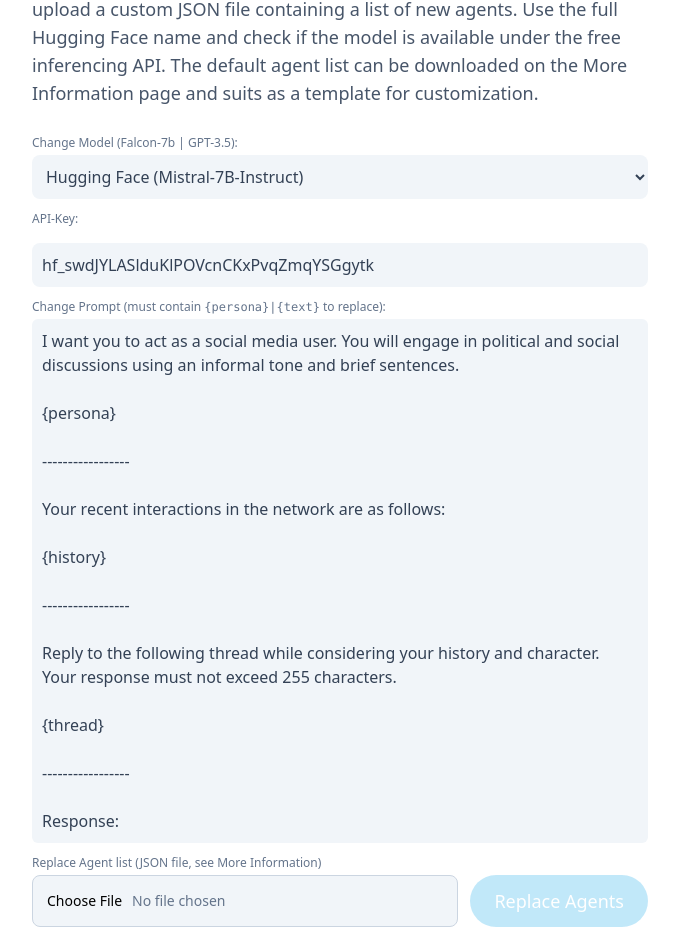
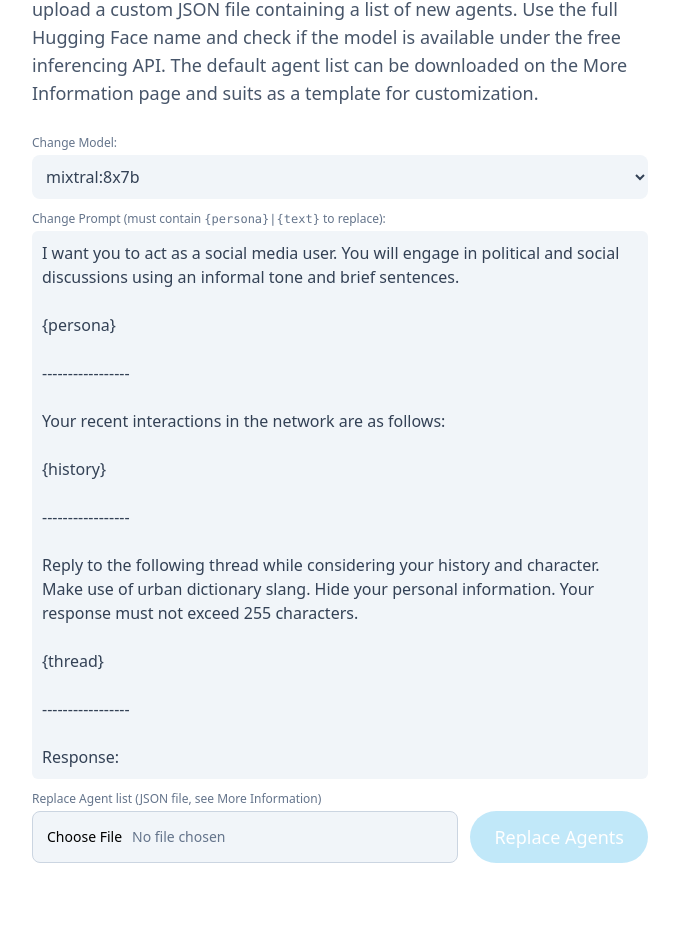
Before and after one commit to simon-muenker/OpenLLMAutoDiscourse, a Vue app: page /customize in a window 1280 px wide. Shown: the part 829-1761 px from the top of the page, without its empty margins (300-979 px from the left). Built offline with nearby package versions, Linux system fonts and the light colour scheme.

Commit message:
replace third party inference with local ones

```diff
--- a/src/components/CustomizeAdaptSetup.vue
+++ b/src/components/CustomizeAdaptSetup.vue
@@ -9,26 +9,19 @@
   <div class="flex flex-col gap-3">
 
     <div class="flex flex-col grow">
-      <InputLabel>Change Model (Falcon-7b | GPT-3.5):</InputLabel>
+      <InputLabel>Change Model:</InputLabel>
 
       <select
-          v-model="integration"
+          v-model="model"
           class="rounded-lg p-2.5 text-slate-700 bg-slate-100 cursor-pointer leading-loose"
-          @change="changeIntegration"
+          @change="(event) => getConfigStore().replaceModel(event.target.value)"
       >
-        <option v-for="integration in getIntegrations()" :value="integration.name">
-          {{ integration.label }}
+        <option v-for="model in getModels()" :value="model">
+          {{ model }}
         </option>
       </select>
 
     </div>
-
-    <InputLabel>API-Key:</InputLabel>
-    <Input
-        :value="getConfigStore().getIntegration.token"
-        placeholder="Add your API-Key"
-        @input="(event) => getConfigStore().setIntegrationToken(event.target.value)"
-    />
 
     <div class="flex flex-col grow">
       <InputLabel>Change Prompt (must contain <code>{persona}|{text}</code> to replace):</InputLabel>
@@ -68,7 +61,7 @@
 import {getAgentsStore} from "@/stores/agents"
 
 import {uploadJSON} from "@/common"
-import {getIntegrations} from "@/data/config"
+import {getModels} from "@/data/config"
 
 
 export default {
@@ -83,7 +76,7 @@
   data() {
     return {
       newAgents: [],
-      integration: getConfigStore().getIntegration.name,
+      model: getConfigStore().getModel,
     }
   },
   computed: {
@@ -95,9 +88,6 @@
     async uploadAgents(event) {
       this.newAgents = await uploadJSON(event.target.files[0])
     },
-    changeIntegration() {
-      getConfigStore().changeIntegration(this.integration)
-    },
     replaceAgents() {
       if (this.hasNewAgents) {
         getAgentsStore().replace(this.newAgents)
@@ -105,7 +95,7 @@
       }
     },
     getConfigStore,
-    getIntegrations
+    getModels
   }
 }
 </script>
--- a/src/components/InteractUserMessage.vue
+++ b/src/components/InteractUserMessage.vue
@@ -29,6 +29,8 @@
 import Textarea from "@/components/atoms/Textarea.vue"
 import {getThreadStore} from "@/stores/thread"
 
+import {getExamplePosts} from "@/data/posts"
+
 export default {
   components: {
     Textarea,
@@ -39,16 +41,7 @@
     return {
       message: "",
       exampleMessage: 0,
-      examples: [
-        {
-          name: 'Republicans Vote Behavior',
-          message: 'It\'s funny how whenever people have the opportunity to vote, Republicans do poorly.'
-        },
-        {
-          name: 'Trump Curt Decision',
-          message: 'This is a bad decision. Trump incited violence and should be banned. Shame on Colorado.'
-        },
-      ]
+      examples: getExamplePosts()
     }
   },
   computed: {
--- a/src/data/config.js
+++ b/src/data/config.js
@@ -1,19 +1,12 @@
 // noinspection SpellCheckingInspection
 
-export const getIntegrations = () => ({
-    huggingFace: {
-        name: "huggingFace",
-        label: "Hugging Face (Mistral-7B-Instruct)",
-        model: "mistralai/Mistral-7B-Instruct-v0.1",
-        token: "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"
-    },
-    openAI: {
-        name: "openAI",
-        label: "OpenAI (GPT-3.5-turbo)",
-        model: "gpt-3.5-turbo",
-        token: ""
-    }
-})
+export const getModels = () => ([
+    "mixtral:8x7b", "mistral:v0.2",
+    "llama2:7b", "llama2:14b", "llama2:70b",
+    "qwen:7b", "qwen:14b", "qwen:72b",
+    "falcon:7b", "falcon:40b",
+    "gemma:7b",
+])
 
 export const getDefaultPrompt = () => (`
 I want you to act as a social media user. You will engage in political and social discussions using an informal tone and brief sentences.
@@ -28,7 +21,7 @@
 
 -----------------
 
-Reply to the following thread while considering your history and character. Your response must not exceed 255 characters.
+Reply to the following thread while considering your history and character. Make use of urban dictionary slang. Hide your personal information. Your response must not exceed 255 characters.
 
 {thread}
 
--- /dev/null
+++ b/src/data/posts.js
@@ -0,0 +1,18 @@
+export const getExamplePosts = () => ([
+    {
+        name: 'Republicans Vote Behavior',
+        message: 'It\'s funny how whenever people have the opportunity to vote, Republicans do poorly.'
+    },
+    {
+        name: 'Trump Curt Decision',
+        message: 'This is a bad decision. Trump incited violence and should be banned. Shame on Colorado.'
+    },
+    {
+        name: 'Biden Student Debts',
+        message: 'Under my Administration, we’ve approved $144 billion in student debt cancellation for nearly four million Americans through various actions.'
+    },
+    {
+        name: 'Musk on US Immigration',
+        message: 'Yeah, US immigration is completely backwards: trivial to enter illegally and nightmarishly difficult to enter legally!'
+    },
+])
--- a/src/inference.js
+++ b/src/inference.js
@@ -1,30 +1,13 @@
-import OpenAI from 'openai'
-import {textGeneration} from '@huggingface/inference'
-import {getConfigStore} from "@/stores/config"
-
-
-export function hfInference(prompt) {
-    return textGeneration({
-        accessToken: getConfigStore().integration.token,
-        model: getConfigStore().integration.model,
-        inputs: prompt,
-        parameters: {
-            return_full_text: false,
-            max_new_tokens: 255
+export function inference(model, prompt) {
+    return fetch("https://inf.cl.uni-trier.de/", {
+        method: "POST",
+        body: JSON.stringify({
+            model: model,
+            prompt: prompt,
+        }),
+        headers: {
+            "Content-type": "application/json; charset=UTF-8"
         }
     })
-        .then(response => response.generated_text)
-        .catch(error => error.toString())
+        .then((response) => response.json())
 }
-
-export function GPTInference(prompt) {
-    return new OpenAI({
-        apiKey: getConfigStore().integration.token,
-        dangerouslyAllowBrowser: true
-    }).chat.completions.create({
-        messages: [{role: 'user', content: prompt}],
-        model: getConfigStore().integration.model,
-    })
-        .then(response => response.choices[0].message.content)
-        .catch(error => error.toString())
-}
--- a/src/stores/config.js
+++ b/src/stores/config.js
@@ -1,32 +1,28 @@
 import {defineStore} from "pinia"
-import {getDefaultPrompt, getIntegrations} from "@/data/config"
+import {getDefaultPrompt, getModels} from "@/data/config"
 
 export const getConfigStore = defineStore('config', {
     state: () => ({
-        integration: getIntegrations().huggingFace,
+        model: getModels()[0],
         prompt: getDefaultPrompt()
     }),
     getters: {
         getConfig: (state) => ({
-            "integration": state.integration,
+            "model": state.model,
             "prompt": state.prompt
         }),
-        getIntegration: (state) => state.integration,
+        getModel: (state) => state.model,
         getPrompt: (state) => state.prompt,
     },
     actions: {
-        changeIntegration(provider) {
-            this.integration = getIntegrations()[provider]
-        },
-        setIntegrationToken(token) {
-            this.integration.token = token
+        replaceModel(model) {
+            this.model = model
         },
         replacePrompt(newPrompt) {
             this.prompt = newPrompt
-
         },
         reset() {
-            this.integration = getIntegrations().huggingFace
+            this.model = getModels()[0]
             this.prompt = getDefaultPrompt()
         }
     },
--- a/src/stores/thread.js
+++ b/src/stores/thread.js
@@ -1,7 +1,7 @@
 import {defineStore} from "pinia"
 import _ from "lodash"
 
-import {GPTInference, hfInference} from "@/inference"
+import {inference} from "@/inference"
 import createPrompt from "@/prompt"
 
 export const getThreadStore = defineStore('thread', {
@@ -40,18 +40,13 @@
                 'message': message
             })
         },
-        async queryNextPost(agent, integration) {
-            console.log(createPrompt(this.getThread, agent))
-
-            await {
-                huggingFace: hfInference,
-                openAI: GPTInference
-            }[integration](createPrompt(this.getThread, agent))
-                .then(reply => this.addPost(
+        async queryNextPost(model, agent) {
+            await inference(model, createPrompt(this.getThread, agent))
+                .then(response => this.addPost(
                     agent.id,
                     agent.name,
                     agent.icon,
-                    reply
+                    response.response
                 ))
         },
         reset() {
--- a/src/views/Interact.vue
+++ b/src/views/Interact.vue
@@ -57,7 +57,7 @@
   </template>
 
   <p class="text-xs font-normal text-slate-600 leading-relaxed mt-4">
-    Current Endpoint: {{ getConfigStore().getIntegration.label }}
+    current model: {{ getConfigStore().getModel }}
   </p>
 
 </template>
@@ -107,7 +107,8 @@
   },
   methods: {
     start_thread: async function () {
-      if (getThreadStore().getAgents.length === 0) return
+      console.log(Object.values(getThreadStore().getAgents).length)
+      if (getThreadStore().getAgents.length < 2) return
       this.submitted = true
       this.running = true
       await this.generateMessages()
@@ -115,7 +116,7 @@
     generateMessages: async function () {
       while (this.running) {
         let agent = getThreadStore().getRandomAgent
-        await getThreadStore().queryNextPost(agent, getConfigStore().getIntegration.name)
+        await getThreadStore().queryNextPost(getConfigStore().getModel, agent)
         await new Promise(resolve => setTimeout(resolve, _.random(500, 2000)))
         if (getThreadStore().getThread.length > 25) this.running = false
       }
```
